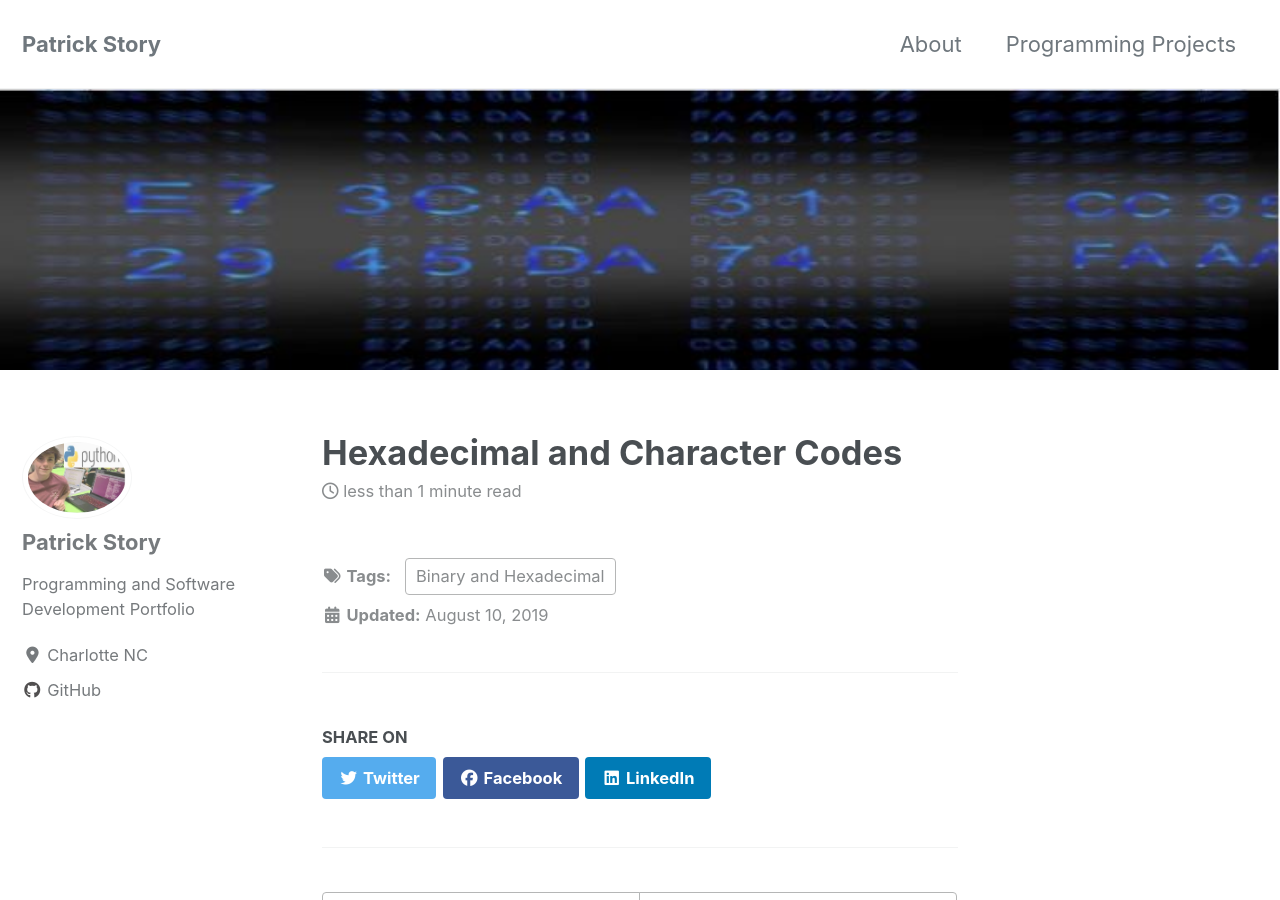
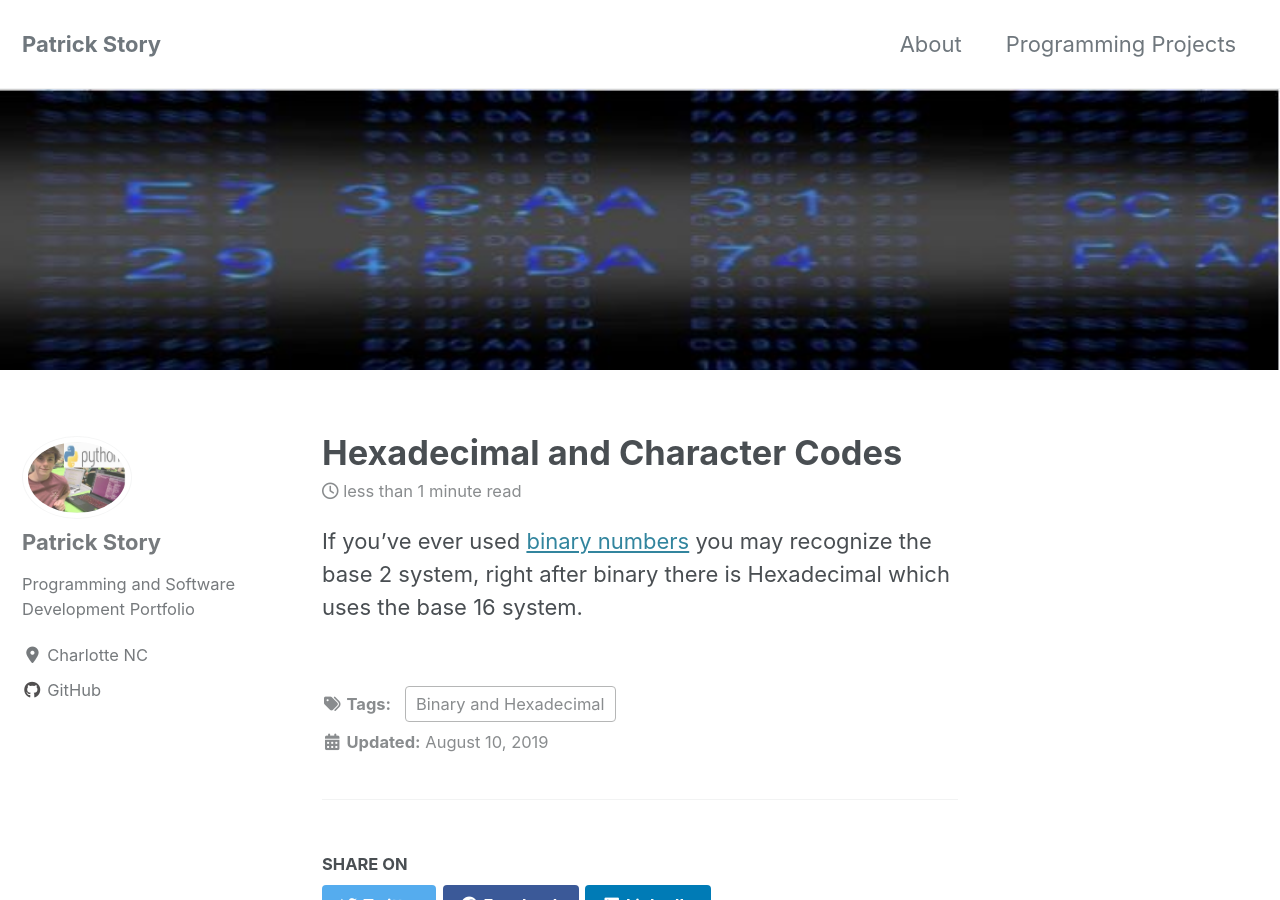
Before and after one commit to Patchyst/Patchyst.github.io, a Jekyll site: the page built from _posts/2019-08-13-hexadecimalandcharactercodes.md, in a window 1280 px wide and 900 px high. Built offline with Jekyll 4.4.1, drawn with Linux system fonts in a browser that asks for light colours; cached includes are drawn as plain includes; nearby versions of some CDN libraries.

```diff
--- a/_posts/2019-08-13-hexadecimalandcharactercodes.md
+++ b/_posts/2019-08-13-hexadecimalandcharactercodes.md
@@ -6,3 +6,4 @@
   image: "images/hex_two.jpg"
 excerpt: ""
 ---
+If you've ever used [binary numbers](https://patchyst.github.io/binaryintro/) you may recognize the base 2 system, right after binary there is Hexadecimal which uses the base 16 system.
```
